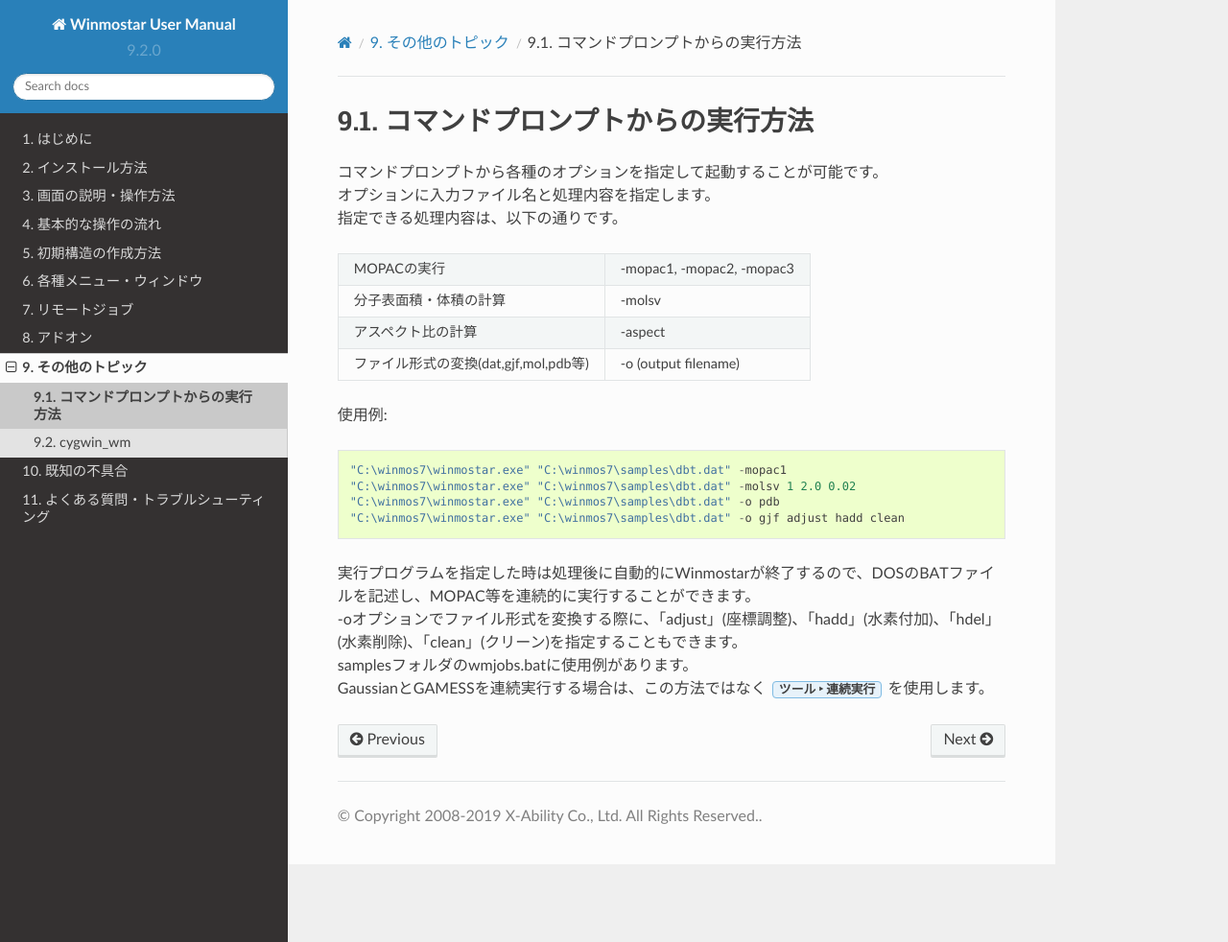
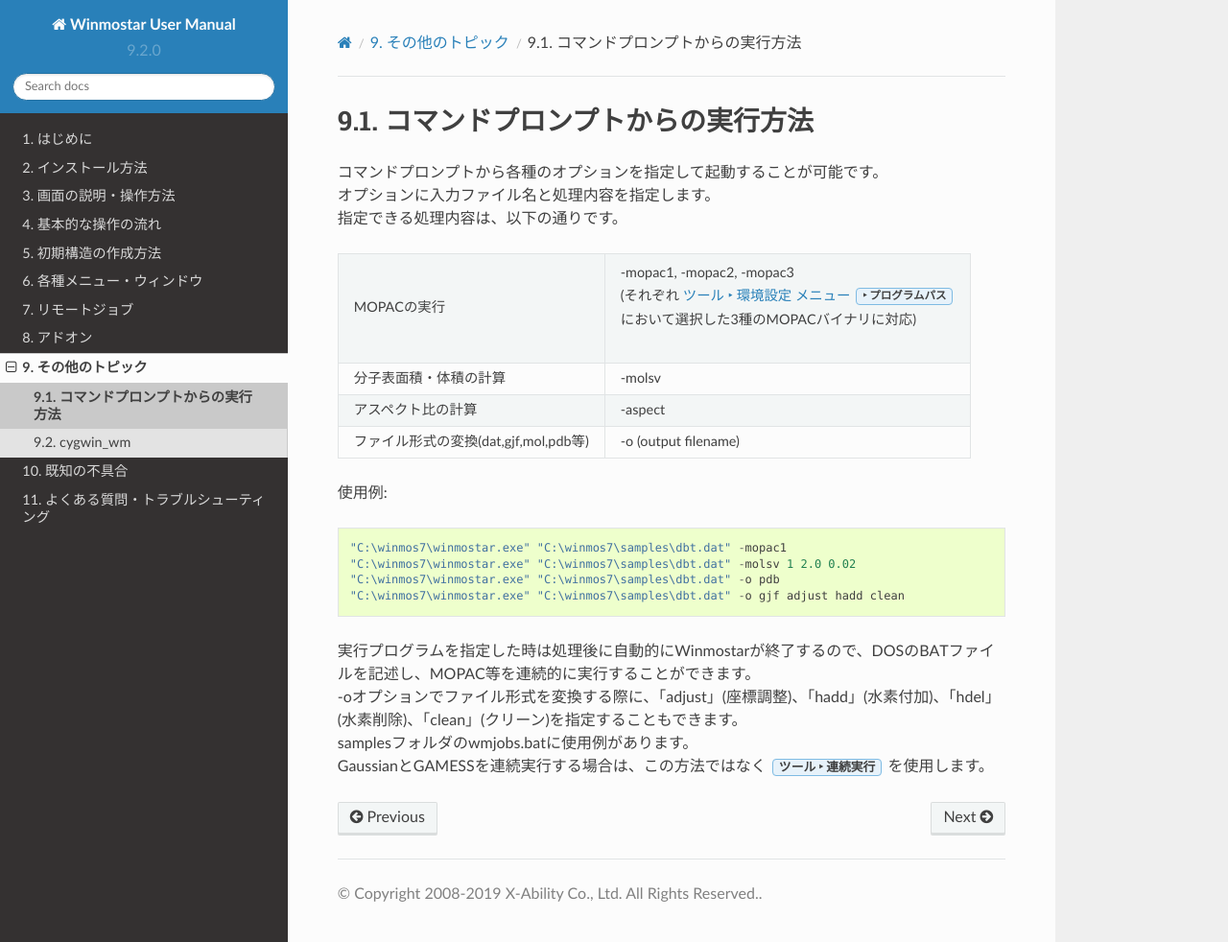
Before and after one commit to X-Ability/winmostar_doc, a Sphinx documentation site: the page built from source/advanced/commandline.rst, in a window 1280 px wide and 982 px high. Shown: the whole window at 96% size. Built offline with Sphinx 7.4.7 and the Read the Docs theme 2.0.0, drawn with Linux system fonts in a browser that asks for light colours.

Commit message:
コマンドライン引数の説明追記
git-svn-id: http://varane/svn/winmostar_doc/trunk@56 10044ad8-96a7-4fcc-a7cb-627c628f43f5

```diff
--- a/source/advanced/commandline.rst
+++ b/source/advanced/commandline.rst
@@ -8,7 +8,9 @@
 .. list-table::
 
    * - MOPACの実行
-     - -mopac1, -mopac2, -mopac3
+     - | -mopac1, -mopac2, -mopac3
+       | (それぞれ :ref:`preferences_top` :menuselection:`--> プログラムパス`
+       | において選択した3種のMOPACバイナリに対応)
    * - 分子表面積・体積の計算
      - -molsv
    * - アスペクト比の計算
```
